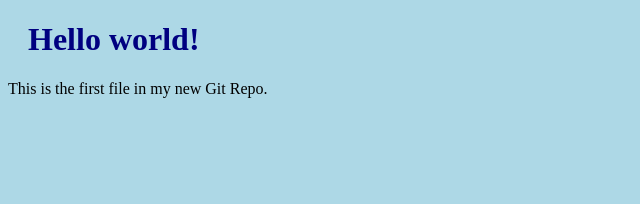
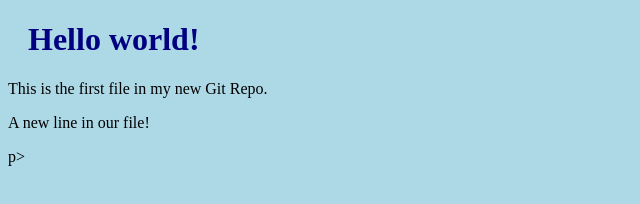
Before and after one commit to toneforpunk/hell_world, a plain HTML site: page index.html in a window 1280 px wide. Shown: the whole page, without its empty margins (0-640 px from the left). Drawn offline with Linux system fonts and the light colour scheme.

Commit message:
Updated index.html with a new line

```diff
--- a/index.html
+++ b/index.html
@@ -8,6 +8,7 @@
 
 <h1>Hello world!</h1>
 <p>This is the first file in my new Git Repo.</p>
+<p>A new line in our file!</p>p>
 
 </body>
 </html>
```
